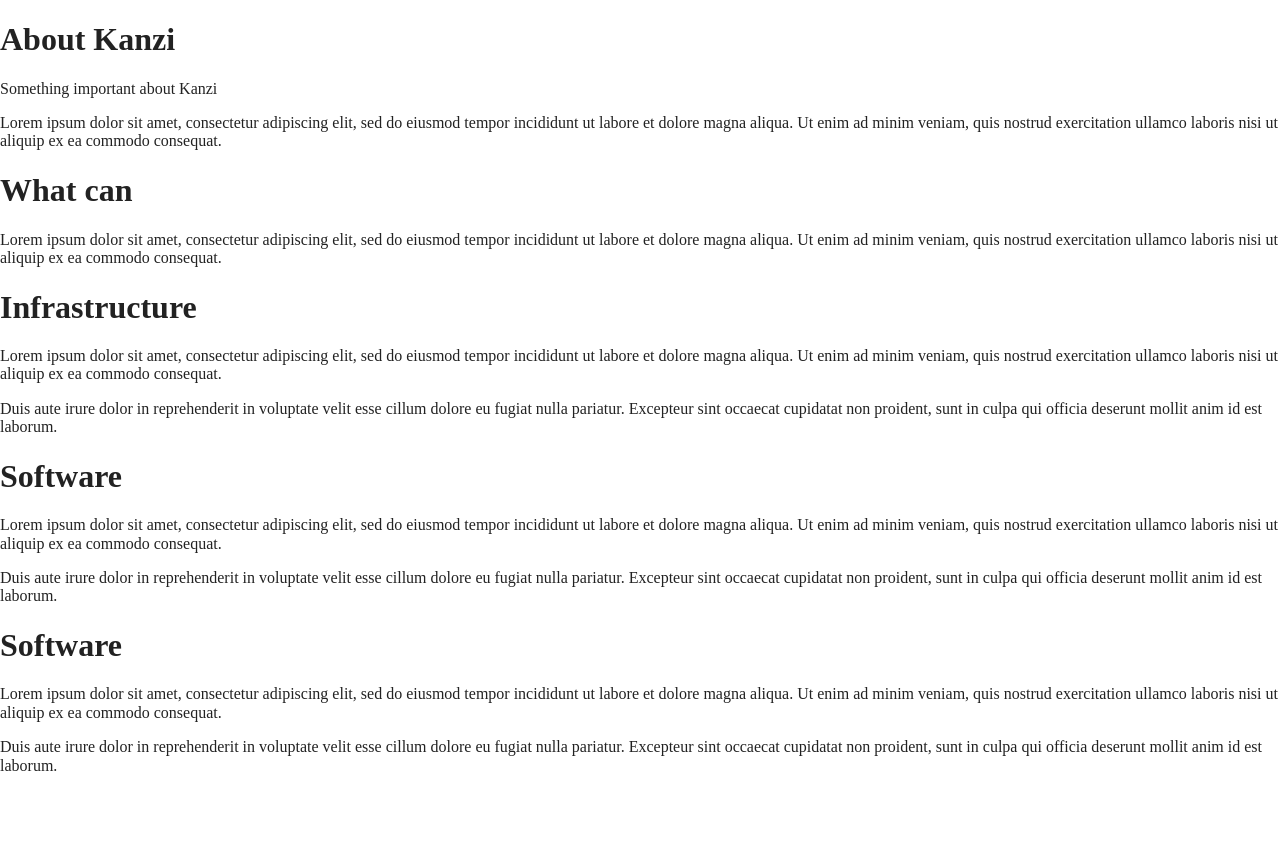
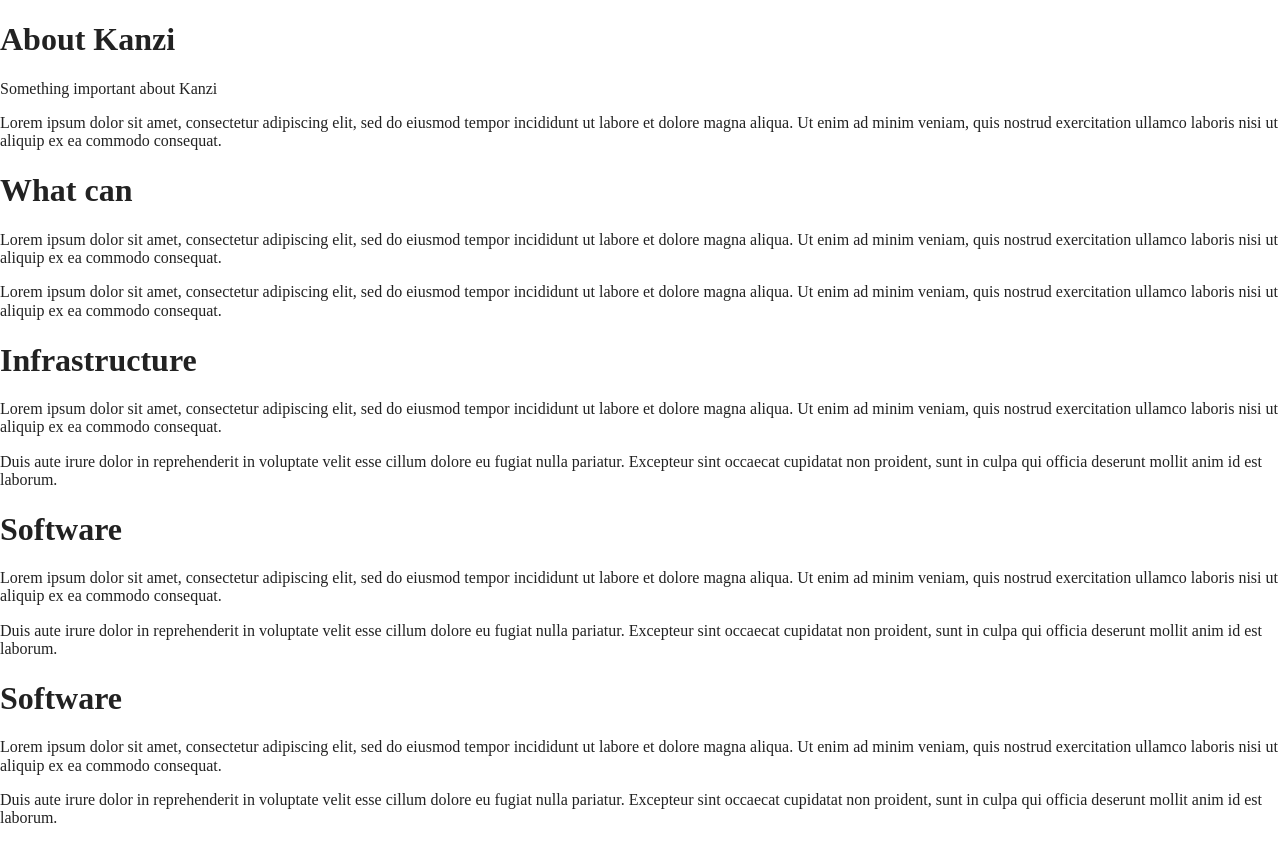
Before and after one commit to kanzi/kanzi.github.io, a website built with Parcel: page index.html in a window 1280 px wide. Before the commit the page ends 800 px from the top, so only its background shows below. Built offline with nearby package versions, Linux system fonts and the light colour scheme.

Commit message:
Update index.html

```diff
--- a/index.html
+++ b/index.html
@@ -34,7 +34,9 @@
 
   <article id="can-do">
     <h1>What can </h1>
-    <p></p>
+    <p>Lorem ipsum dolor sit amet, consectetur adipiscing elit, sed do eiusmod tempor incididunt ut labore et dolore
+      magna aliqua. Ut enim ad minim veniam, quis nostrud exercitation ullamco laboris nisi ut aliquip ex ea commodo
+      consequat.</p>
     <p>Lorem ipsum dolor sit amet, consectetur adipiscing elit, sed do eiusmod tempor incididunt ut labore et dolore
       magna aliqua. Ut enim ad minim veniam, quis nostrud exercitation ullamco laboris nisi ut aliquip ex ea commodo
       consequat.</p>
```
